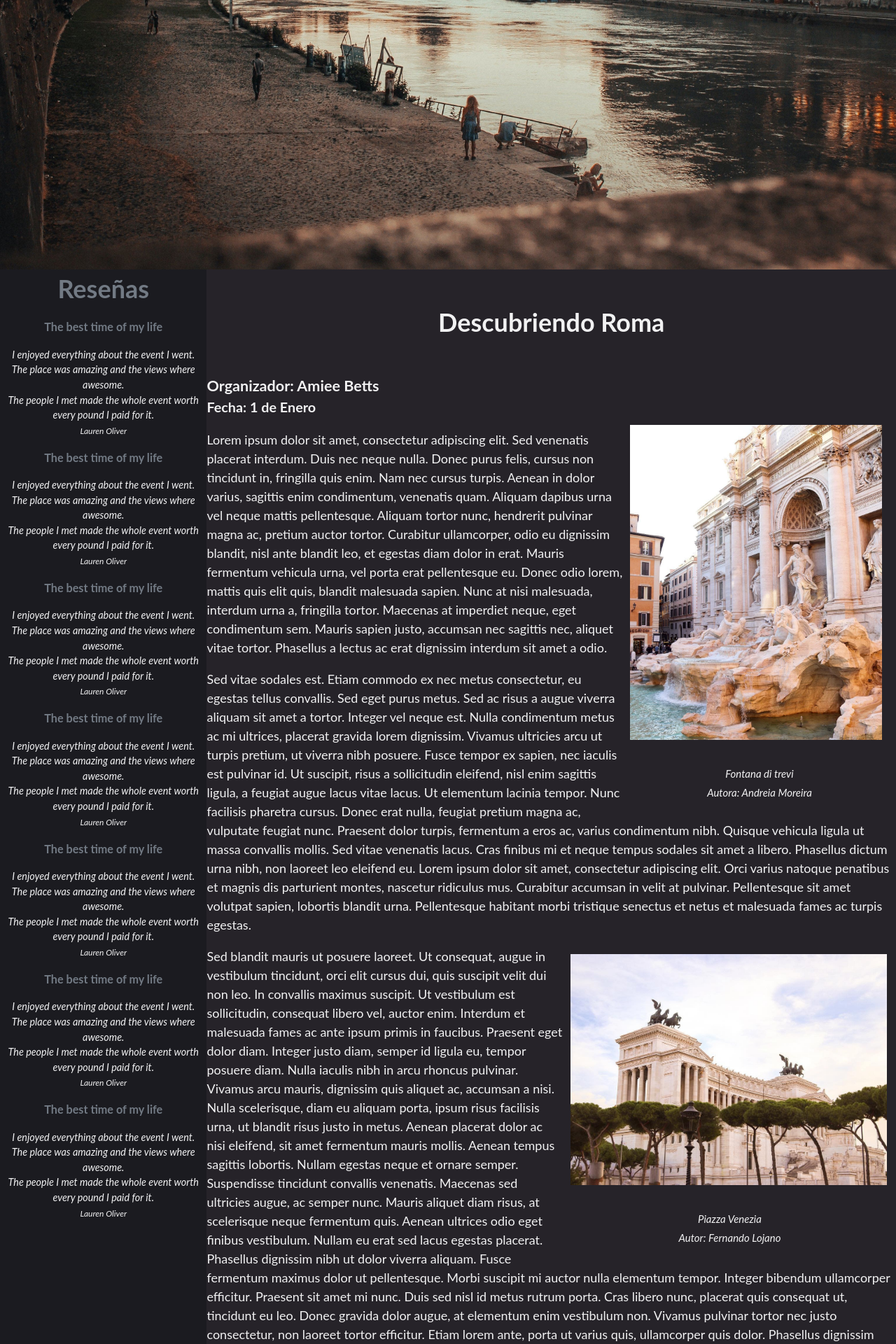
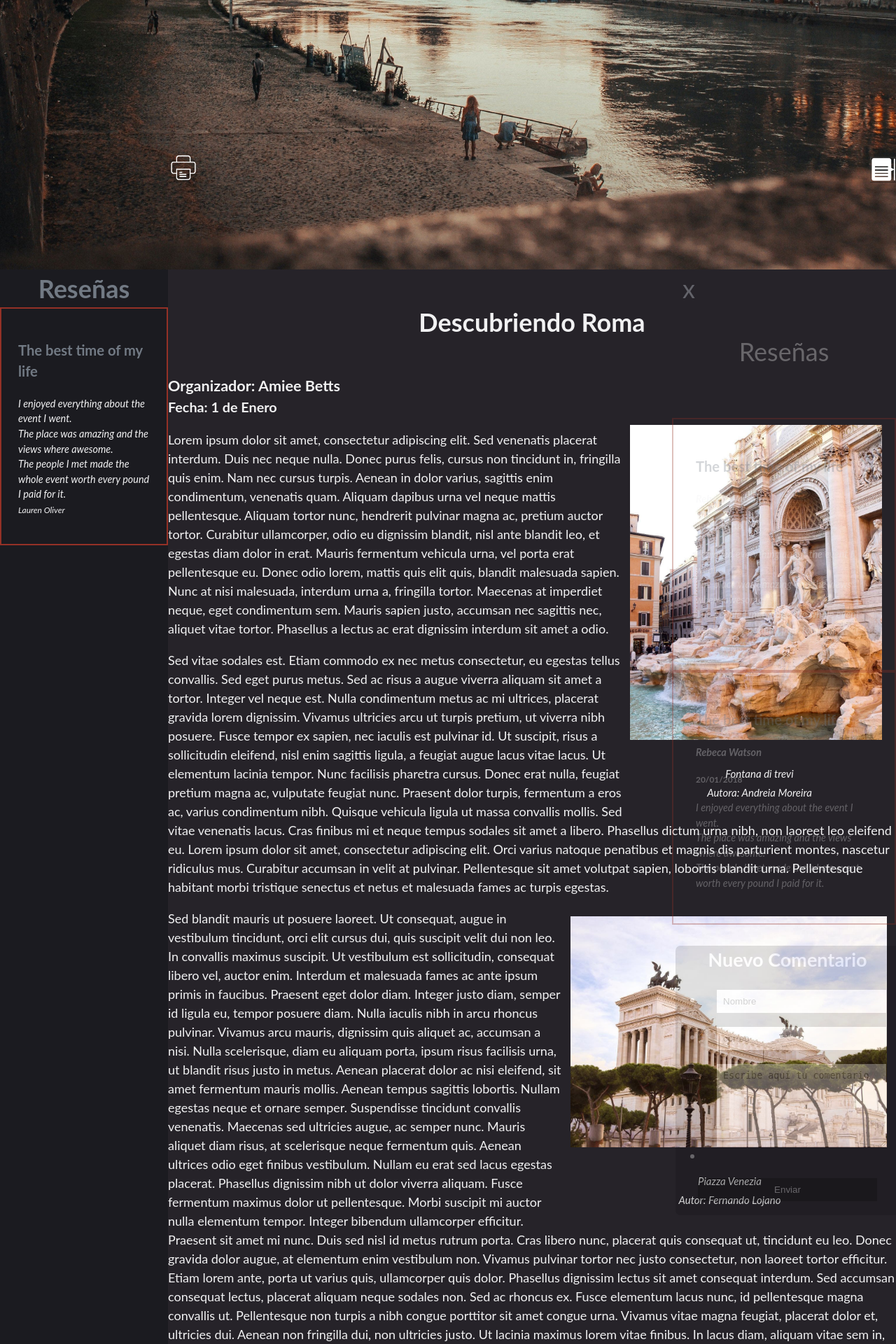
Before and after one commit to fernandolojano/SIBW, a PHP site: page /evento.html in a window 1280 px wide. Shown: the part 600-2520 px from the top of the page at 70% size. Run offline with PHP 8.4, Linux system fonts and the light colour scheme.

Commit message:
Almost...

```diff
--- a/Practica 2/Web/code.js
+++ b/Practica 2/Web/code.js
@@ -1 +1,21 @@
 // JavaScript Document
+
+function openPanel() {
+	document.getElementById("myCommentsPanel").style.height = "100%";
+	document.getElementById("myCommentsPanel").style.opacity = "1";
+	document.getElementById("buttonOpen").style.zIndex="1";
+
+}
+
+
+function closePanel(){
+	document.getElementById("myCommentsPanel").style.height = "0";
+	document.getElementById("myCommentsPanel").style.opacity= "0";
+	document.getElementById("buttonOpen").style.zIndex="6";
+}
+
+window.onload = function(){
+document.getElementById("buttonOpen").onclick = openPanel;
+document.getElementById("buttonClose").onclick = closePanel;
+
+}
--- a/Practica 2/Web/evento.html
+++ b/Practica 2/Web/evento.html
@@ -4,7 +4,7 @@
 	<meta charset="utf-8"/>
 	<title>Evento</title>
 	<meta name="viewport" content="width=device-width, initial-scale=1">
-	<script src="code.js" defer></script>
+	<script type="text/javascript" src="code.js" defer></script>
 	<link rel="stylesheet" href="style.css">
 </head>
 
@@ -32,9 +32,10 @@
 
   <aside class="asideBar">
   	<h2>Reseñas</h2>
-  	<article class="Opinion">
+  	<article class="opinion">
   		<h3 class="mainTitle">The best time of my life</h3>
-	  		<p class="opinion">
+
+	  		<p>
 	            <cite>
 	                I enjoyed everything about the event I went.
 	                <br>The place was amazing and the views where awesome.
@@ -44,92 +45,12 @@
 	        </p>
   	</article>
 
-
-  	<article class="Opinion">
-  		<h3 class="mainTitle">The best time of my life</h3>
-	  		<p class="opinion">
-	            <cite>
-	                I enjoyed everything about the event I went.
-	                <br>The place was amazing and the views where awesome.
-	                <br>The people I met made the whole event worth every pound I paid for it.
-	                <br><small>Lauren Oliver</small>
-	            </cite>
-	        </p>
-  	</article>
-
-
-  	<article class="Opinion">
-  		<h3 class="mainTitle">The best time of my life</h3>
-	  		<p class="opinion">
-	            <cite>
-	                I enjoyed everything about the event I went.
-	                <br>The place was amazing and the views where awesome.
-	                <br>The people I met made the whole event worth every pound I paid for it.
-	                <br><small>Lauren Oliver</small>
-	            </cite>
-	        </p>
-  	</article>
-
-  	<article class="Opinion">
-  		<h3 class="mainTitle">The best time of my life</h3>
-	  		<p class="opinion">
-	            <cite>
-	                I enjoyed everything about the event I went.
-	                <br>The place was amazing and the views where awesome.
-	                <br>The people I met made the whole event worth every pound I paid for it.
-	                <br><small>Lauren Oliver</small>
-	            </cite>
-	        </p>
-  	</article>
-
-
-  	<article class="Opinion">
-  		<h3 class="mainTitle">The best time of my life</h3>
-	  		<p class="opinion">
-	            <cite>
-	                I enjoyed everything about the event I went.
-	                <br>The place was amazing and the views where awesome.
-	                <br>The people I met made the whole event worth every pound I paid for it.
-	                <br><small>Lauren Oliver</small>
-	            </cite>
-	        </p>
-  	</article>
-
-
-
-  	<article class="Opinion">
-  		<h3 class="mainTitle">The best time of my life</h3>
-	  		<p class="opinion">
-	            <cite>
-	                I enjoyed everything about the event I went.
-	                <br>The place was amazing and the views where awesome.
-	                <br>The people I met made the whole event worth every pound I paid for it.
-	                <br><small>Lauren Oliver</small>
-	            </cite>
-	        </p>
-  	</article>
-
-  	<article class="Opinion">
-  		<h3 class="mainTitle">The best time of my life</h3>
-	  		<p class="opinion">
-	            <cite>
-	                I enjoyed everything about the event I went.
-	                <br>The place was amazing and the views where awesome.
-	                <br>The people I met made the whole event worth every pound I paid for it.
-	                <br><small>Lauren Oliver</small>
-	            </cite>
-	        </p>
-  	</article>
-
-
-
-
   </aside>
 
 
-  <div class="events">
+  <div class="events" >
   	<div id="descriptionContent">
-  		<h4>Descubriendo Roma</h4>
+	  <h4>Descubriendo Roma</h4>
 	  	<h5>Organizador: Amiee Betts</h5>
 	  	<h6>Fecha: 1 de Enero</h6>
 
@@ -169,9 +90,63 @@
 
 	</div>
   </div>
+  <div class="print">
+  	<a href="evento_imprimir.html">
+	 	<img src="imgs/printer.png">
+	</a>
+  </div>
 
-	<button class="commentsButton"
- <div class="panelComentarios"><img src="imgs/comment-publication.png"></div>
+
+
+  <button id="buttonOpen" >
+		<img src="imgs/comment-publication.png">
+  </button>
+
+
+  <div id="myCommentsPanel" class="commentsPanel">
+		<a id="buttonClose" >x</a>
+	  	<p class="nameSection">Reseñas</p>
+
+	  	<article class="opinion">
+  		<h3 class="mainTitle">The best time of my life</h3>
+			<h4 class="authorOpinion"><i>Rebeca Watson</i></h4>
+		<h5 class="dateOpinion">20/01/2018</h5>
+	  		<p>
+	            <cite>
+	                I enjoyed everything about the event I went.
+	                <br>The place was amazing and the views where awesome.
+	                <br>The people I met made the whole event worth every pound I paid for it.
+	            </cite>
+	        </p>
+  	</article>
+
+	<article class="opinion">
+  		<h3 class="mainTitle">The best time of my life</h3>
+			<h4 class="authorOpinion"><i>Rebeca Watson</i></h4>
+		<h5 class="dateOpinion">20/01/2018</h5>
+	  		<p>
+	            <cite>
+	                I enjoyed everything about the event I went.
+	                <br>The place was amazing and the views where awesome.
+	                <br>The people I met made the whole event worth every pound I paid for it.
+	            </cite>
+	        </p>
+  	</article>
+
+	<form  id="nuevoComentario">
+        <h2>Nuevo Comentario</h2>
+		<ul>
+			<li><input type="text" name="Nombre" placeholder="Nombre" required></li>
+			<li><input type="text" name="Correo" placeholder="correo" required></li>
+			<li><textarea name="Comentario" placeholder="Escribe aquí tu comentario" required></textarea></li>
+		</ul>
+
+
+       <input type="submit" value="Enviar" id="boton">
+
+    </form>
+
+  </div>
 
 
   <footer class="footer">
--- a/Practica 2/Web/style.css
+++ b/Practica 2/Web/style.css
@@ -311,18 +311,6 @@
 	color:#727a84;
 }
 
-.mainTitle {
-	color: #727a84;
-	font-size: 90%;
-
-}
-
-
-
-.opinion {
-	color:#f1f1f2;
-	font-size: 80%;
-}
 
 
 
@@ -423,6 +411,112 @@
 	width: 48px;
 	transform: scale(0.25);
 	float: right;
+}
+
+
+
+
+/***********************************************************
+Diseño Panel Oculto
+************************************************************/
+
+
+.commentsPanel {
+	clear:both;
+	float:right;
+	z-index: 5;
+	grid-column: 13 / 17;
+    grid-row: 36 / 74;
+	height: 0%;
+	opacity: 0.3;
+	text-align: center;
+	background-color: #49405d;
+	color: white;
+	transition: 0.7s;
+
+}
+
+.nameSection{
+	padding-bottom: 10%;
+	color: white;
+	font-size: 200%;
+
+}
+
+#buttonOpen {
+	z-index: 6;
+	position: absolute;
+	margin-left: 93%;
+	margin-top: 60.5%;
+	background-color: transparent;
+	background-size: contain;
+	cursor: pointer;
+	transform: scale(0.26);
+}
+
+
+
+.commentsPanel #buttonClose {
+
+	margin-left: -85%;
+	margin-top: 60.5%;
+	color: aliceblue;
+	cursor:pointer;
+	right: 25px;
+	font-size: 36px;
+}
+
+
+.mainTitle {
+	color: #727a84;
+	font-size: 140%;
+
+}
+
+
+.opinion {
+	color:#f1f1f2;
+	font-size: 80%;
+	text-align: left;
+	padding: 10%;
+	border: double 2px #943126;
+}
+
+
+
+
+
+#nuevoComentario {
+    width: 100%;
+    margin: 5px;
+    background: rgba(0,0,0, 0.4);
+    box-sizing: border-box;
+    margin-top: 30px;
+    border-radius: 7px;
+}
+
+
+
+#nuevoComentario input , textarea {
+    width: 80%;
+    margin-bottom: 20px;
+    padding: 9px;
+    box-sizing: 17px;
+    border: none;
+	list-style-type: none;
+
+}
+
+textarea {
+    min-height: 100px;
+    max-height: 200px;
+    max-width: 100%;
+}
+
+#boton {
+    background: black;
+    color: white;
+    padding: 20px;
 }
 
 
@@ -572,18 +666,14 @@
 
 
 .print{
-	z-index: 4;
-	margin-top: -4%;
-	float:right;
-	transform: scale(0.5);
-
+	z-index: 6;
+	position: absolute;
+	margin-left: 18%;
+	margin-top: 63%;
+	background-color: transparent;
+	background-size: contain;
+	transform: scale(0.55);
 }
-
-.panelComentarios {
-	width: 10%;
-
-}
-
 
 
 
```
